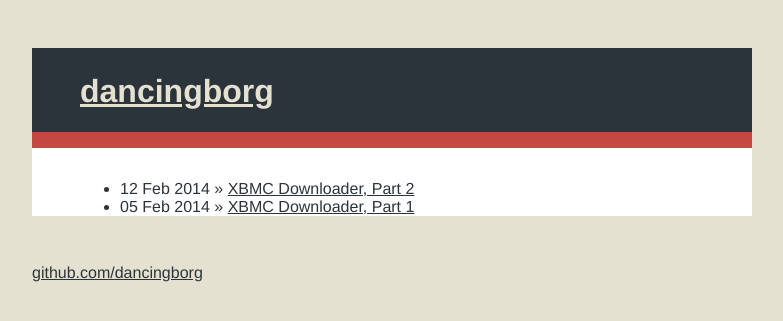
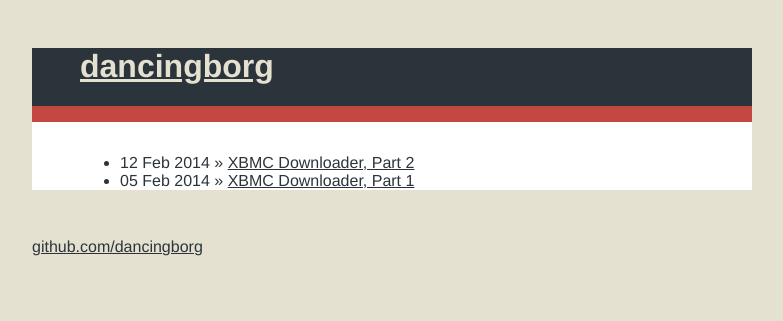
Before and after one commit to andre-abadi/andre-abadi.github.io, a Jekyll site: the page built from index.html, in a window 1280 px wide. Shown: the top 321 px of the page, without its empty margins (248-1031 px from the left). Built offline with Jekyll 4.4.1, drawn with Linux system fonts in a browser that asks for light colours; Markdown is read by kramdown in place of the engine named in the settings.

Commit message:
site padding

```diff
--- a/css/main.css
+++ b/css/main.css
@@ -21,13 +21,11 @@ h1 !important {
   background-color: #FFFFFF;
   padding-left: 0.5em;
   padding-right: 0.5em;
-  padding-top: 0.5em
 }
 .header {
   background-color: #2C343B;
   border-bottom: 1em solid #C44741;
   padding-left: 0.5em;
-  padding-top: 0.25em;
   color: #E5E1D1;
 }
 @media all and (min-device-width: 768px) {
```
